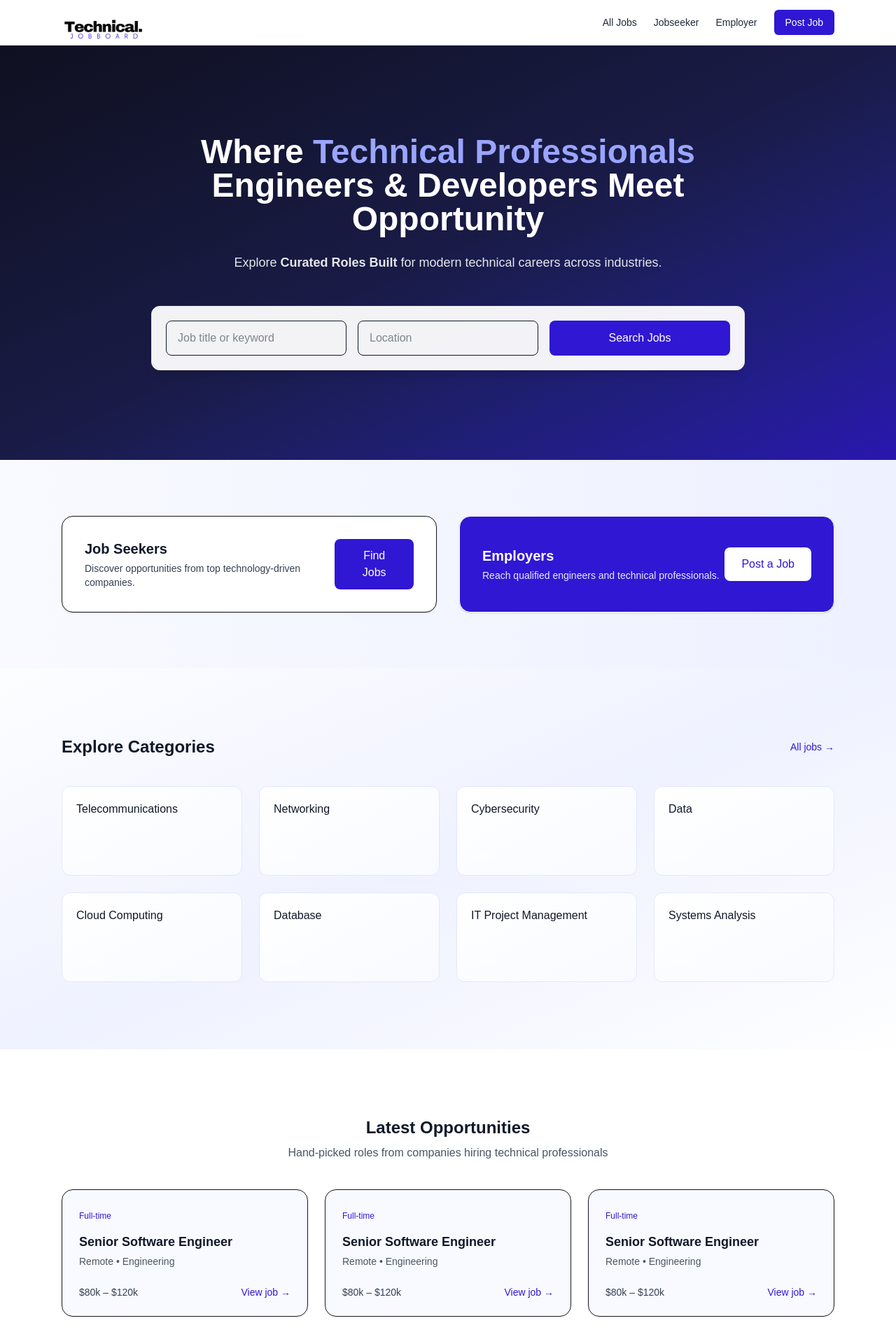
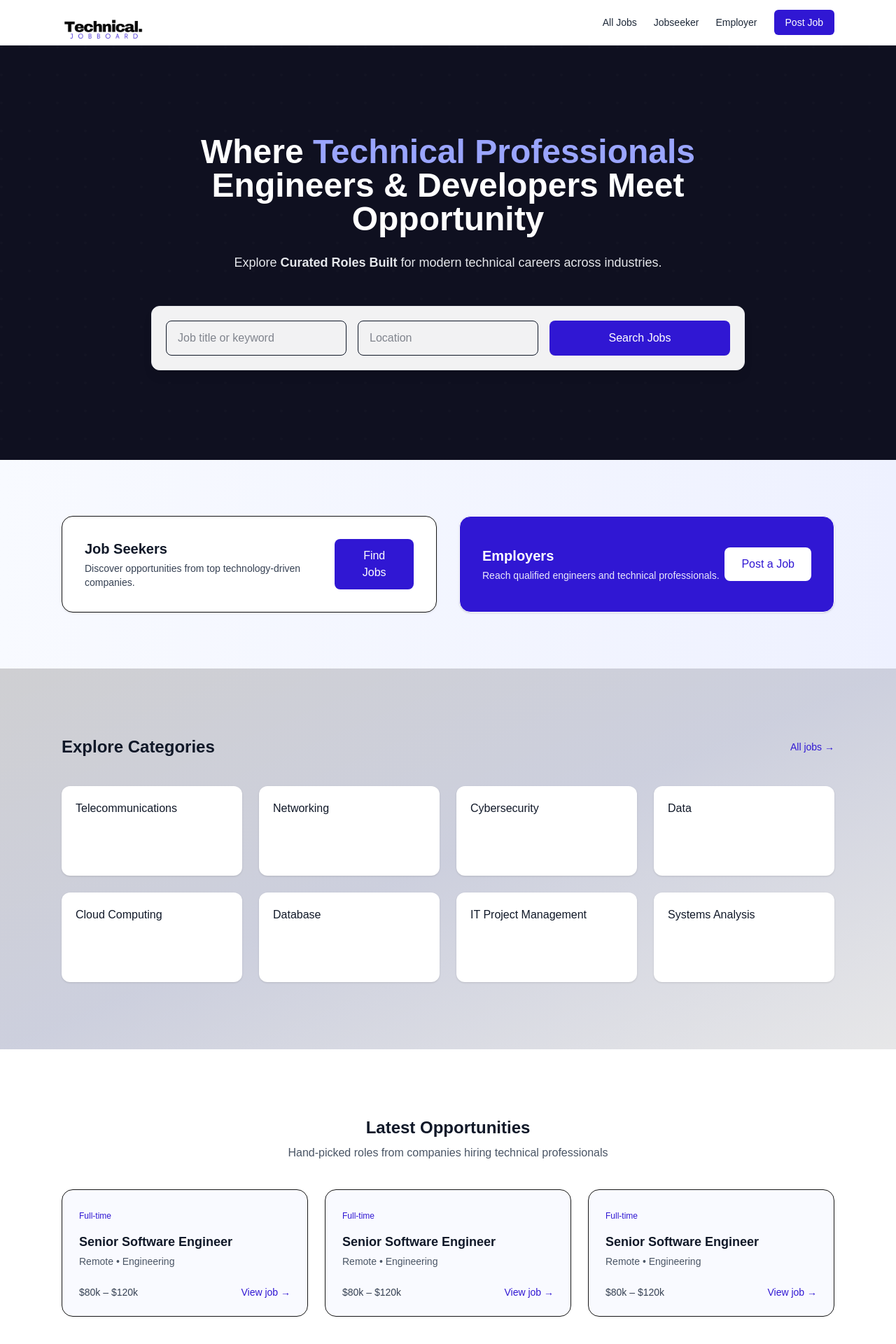
Before and after one commit to adebisidolapo/technicaljobboard, a Next.js app in the folder jobboard/: page / in a window 1280 px wide. Shown: the top 1920 px of the page at 70% size. Built offline with nearby package versions, Linux system fonts and the light colour scheme.

Commit message:
UI cleanup: new hero background, section redesign, SVG assets

```diff
--- a/jobboard/app/page.tsx
+++ b/jobboard/app/page.tsx
@@ -14,7 +14,7 @@ export default function Home() {
         }}
       >
         {/* soft overlay */}
-        <div className="absolute inset-0 bg-gradient-to-br from-[#0F1020]/90 via-[#1B1D4E]/85 to-[#3017D3]/80" />
+        <div className="absolute inset-0 bg-[url('/dots-bg.svg')] opacity-10" />
 
         <div className="relative z-10 max-w-4xl mx-auto px-6 text-center">
           <h1 className="text-4xl md:text-5xl font-bold text-white">
@@ -73,13 +73,7 @@ export default function Home() {
       </section>
 
       {/* ================= CATEGORIES ================= */}
-      <section className="py-24 relative overflow-hidden"
-        style={{
-          backgroundImage: "url('/dots-bg.svg')",
-          backgroundRepeat: "repeat",
-          backgroundSize: "auto",
-          backgroundColor: "#F5F7FF",
-        }}>
+      <section className="py-24 bg-[#0F1020] relative overflow-hidden">
         <div className="absolute inset-0 bg-gradient-to-br from-white/80 via-[#EEF1FF]/85 to-white/90" />
 
         <div className="relative max-w-6xl mx-auto px-6">
@@ -93,7 +87,7 @@ export default function Home() {
               (cat) => (
                 <div
                   key={cat}
-                  className="h-32 bg-gradient-to-br from-white to-[#F8FAFF] border border-[#E3E7FF] rounded-xl p-5 text-gray-900 flex flex-col justify-between hover:shadow-lg transition"
+                  className="h-32 bg-white rounded-xl p-5 text-gray-900 flex flex-col justify-between shadow-sm hover:shadow-md transition"
                 >
                   <span className="font-medium">{cat}</span>
                   <span className="text-xs text-white/80">0 Jobs</span>
```
